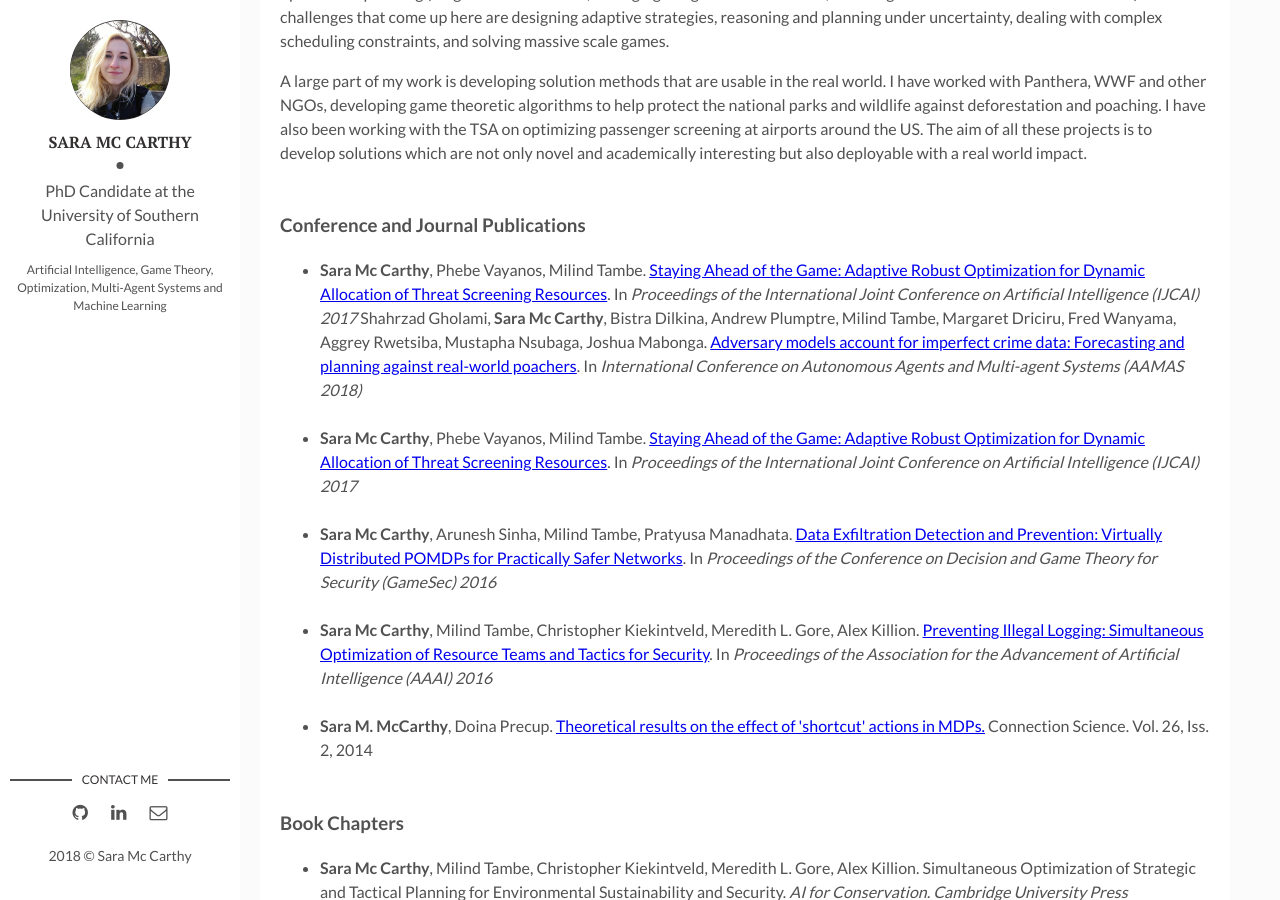
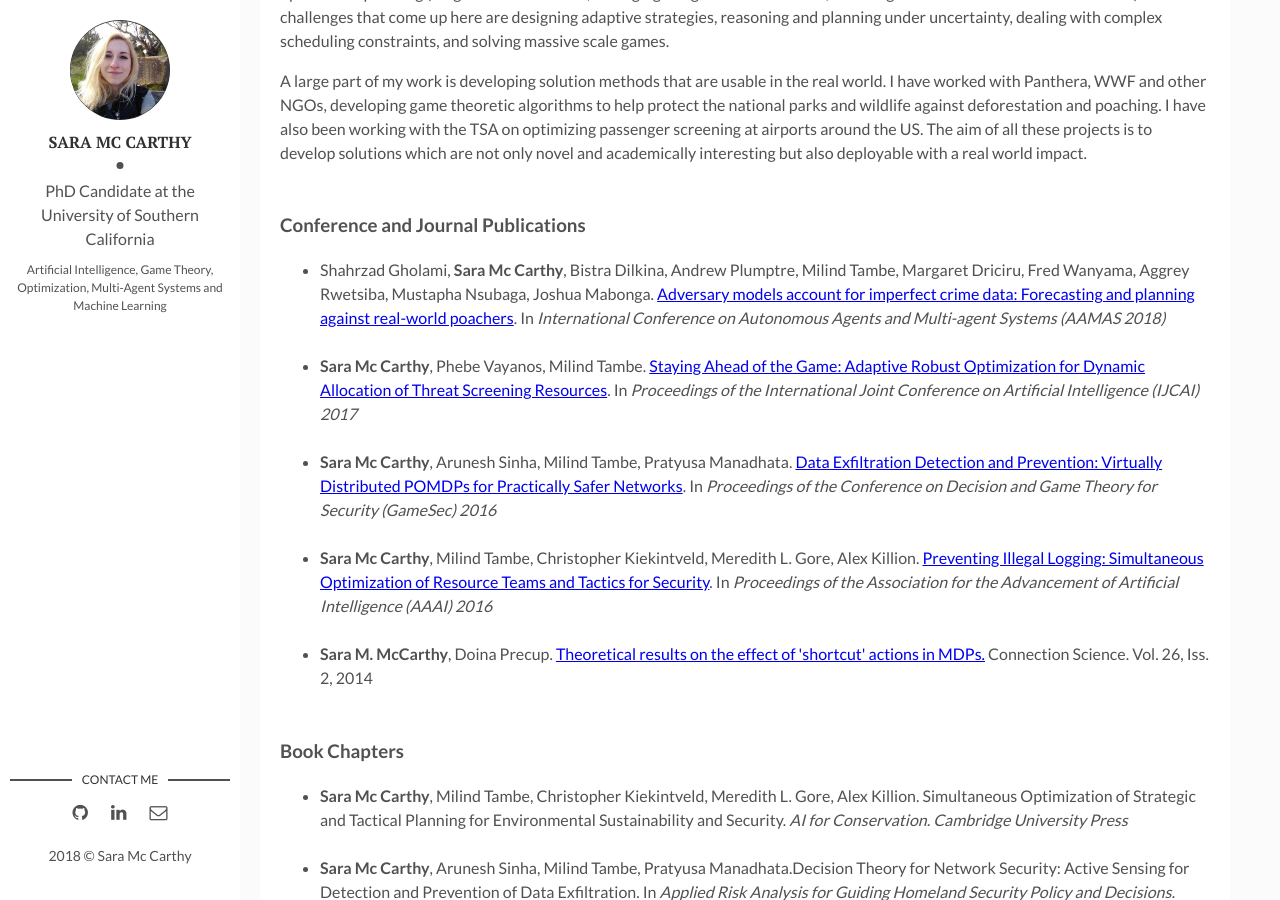
Before and after one commit to saramccarthy/saramccarthy.github.io, a Jekyll site: the page built from _posts/2018-02-10-about-me.markdown, in a window 1280 px wide and 900 px high, scrolled down 451 px. Built offline with Jekyll 4.4.1, drawn with Linux system fonts in a browser that asks for light colours.

Commit message:
Update 2018-02-10-about-me.markdown

```diff
--- a/_posts/2018-02-10-about-me.markdown
+++ b/_posts/2018-02-10-about-me.markdown
@@ -24,8 +24,7 @@
 <h3><br>Conference and Journal Publications<br></h3>
 
 <ul>
-<li><strong>Sara Mc Carthy</strong>, Phebe Vayanos, Milind Tambe. <a href="http://teamcore.usc.edu/papers/2018/sgholami_aamas18.pdf" target="http://teamcore.usc.edu/papers/2018/sgholami_aamas18.pdf">Staying Ahead of the Game: Adaptive Robust Optimization for Dynamic Allocation of Threat Screening Resources</a>. In <em> Proceedings of the International Joint Conference on Artificial Intelligence (IJCAI) 2017</em>
-Shahrzad Gholami, <strong>Sara Mc Carthy</strong>, Bistra Dilkina, Andrew Plumptre, Milind Tambe, Margaret Driciru, Fred Wanyama, Aggrey Rwetsiba, Mustapha Nsubaga, Joshua Mabonga. <a href="https://doi.org/10.24963/ijcai.2017/527" target="https://doi.org/10.24963/ijcai.2017/527">Adversary models account for imperfect crime data: Forecasting and planning against real-world poachers</a>. In <em> International Conference on Autonomous Agents and Multi-agent Systems (AAMAS 2018)</em></li><br>
+<li> Shahrzad Gholami, <strong>Sara Mc Carthy</strong>, Bistra Dilkina, Andrew Plumptre, Milind Tambe, Margaret Driciru, Fred Wanyama, Aggrey Rwetsiba, Mustapha Nsubaga, Joshua Mabonga. <a href="https://doi.org/10.24963/ijcai.2017/527" target="https://doi.org/10.24963/ijcai.2017/527">Adversary models account for imperfect crime data: Forecasting and planning against real-world poachers</a>. In <em> International Conference on Autonomous Agents and Multi-agent Systems (AAMAS 2018)</em></li><br>
 
 <li><strong>Sara Mc Carthy</strong>, Phebe Vayanos, Milind Tambe. <a href="https://doi.org/10.24963/ijcai.2017/527" target="https://doi.org/10.24963/ijcai.2017/527">Staying Ahead of the Game: Adaptive Robust Optimization for Dynamic Allocation of Threat Screening Resources</a>. In <em> Proceedings of the International Joint Conference on Artificial Intelligence (IJCAI) 2017</em>
 </li> <br>
```
